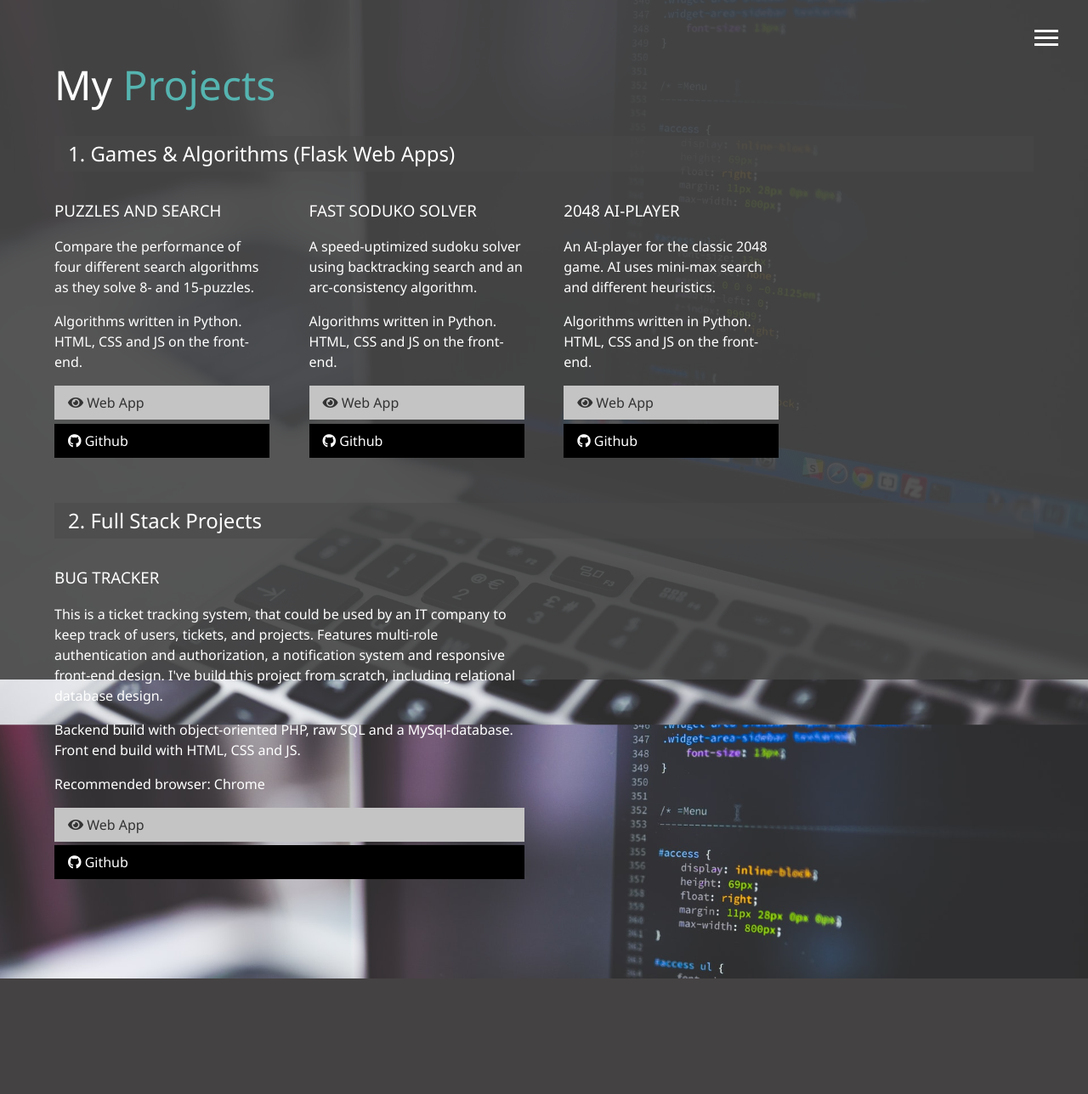
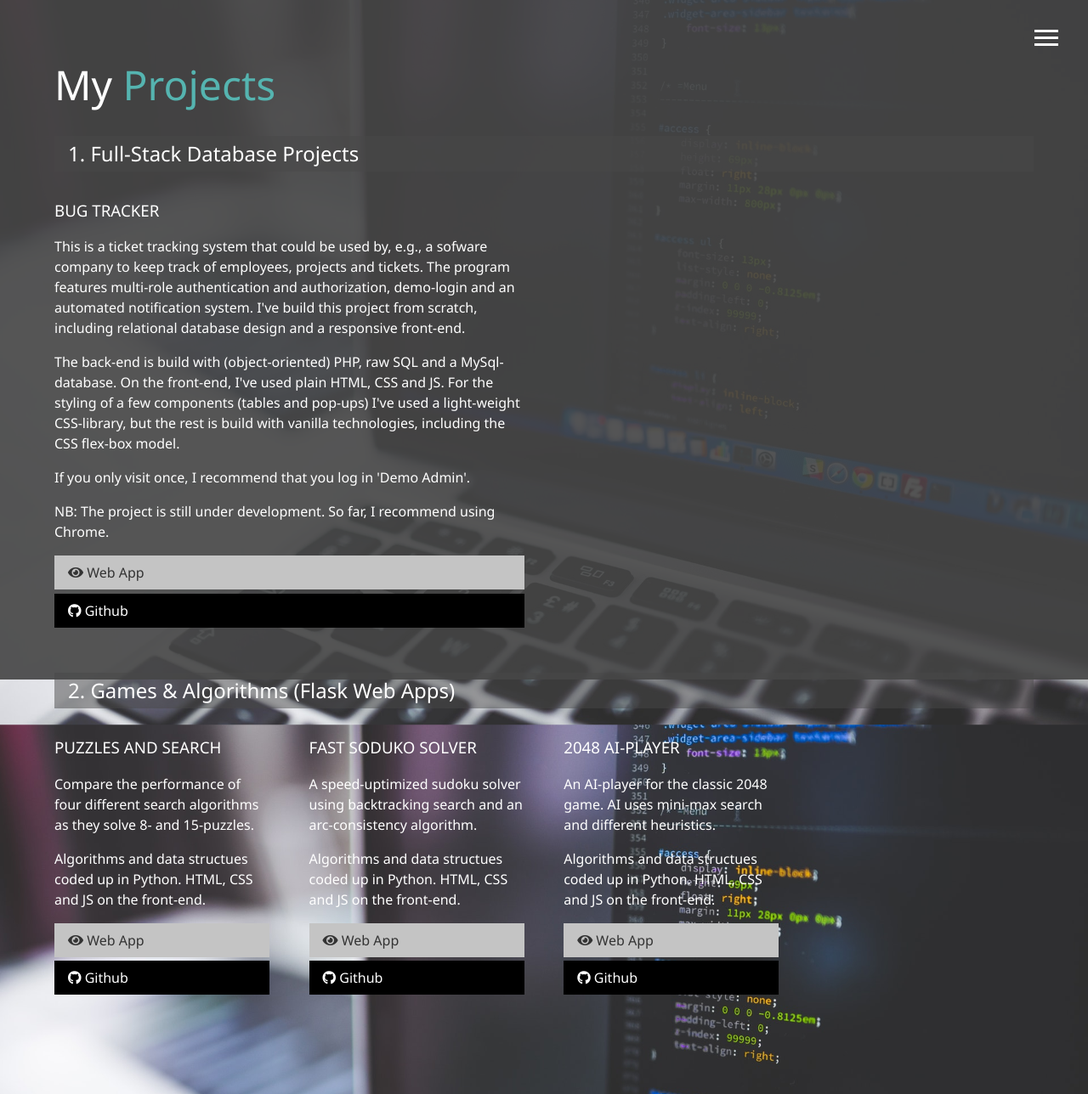
Before and after one commit to KristianMSchmidt/flask-portfolio, a Flask app: page /projects in a window 1280 px wide. Shown: the whole page at 85% size. Before the commit the page ends 1152 px from the top, so only its background shows below. Run offline with Flask 2, Linux system fonts and the light colour scheme; some libraries are stand-ins or nearby versions.

Commit message:
changed styling of projects page

```diff
--- a/static/css/_mobile.scss
+++ b/static/css/_mobile.scss
@@ -2,13 +2,19 @@
 @include mediaXl {
     .projects {
         grid-template-columns: 1fr 1fr 1fr 1fr;
+        &.big {
+            grid-template-columns: 1fr 1fr;
+        }
     }
 }
 
 // Desktops & Laptops
 @include mediaLg {
     .projects {
-    grid-template-columns: 1fr 1fr 1fr;
+        grid-template-columns: 1fr 1fr;
+        &.big {
+            grid-template-columns: 1fr;
+        }
     }
 }
 
@@ -20,54 +26,43 @@
         li {
             text-align: left;
         }
-
         .lg-heading {
             line-height: 1;
             margin-bottom: 1rem;
         }
     }
-
     ul.menu-nav,
     div.menu-branding {
         float: none;
         width: 100%;
         min-height: 0;
-
         &.show {
             transform: translate3d(0, 0, 0);
         }
     }
-
     .menu-nav {
         height: 75vh;
         transform: translate3d(-100%, 0, 0);
         font-size: 24px;
     }
-
     .menu-branding {
         height: 25vh;
         transform: translate3d(100%, 0, 0);
-
         .portrait {
             background: url("../img/portrait_small.jpg");
             width: 150px;
             height: 150px;
         }
     }
-
     .about-info {
-    grid-template-areas:
-      "bioimage"
-      "bio"
-      "job1"
-      "job2"
-      "job3";
-
+        grid-template-areas: "bioimage" "bio" "job1" "job2" "job3";
         grid-template-columns: 1fr;
     }
-
     .projects {
         grid-template-columns: 1fr 1fr;
+        &.big {
+            grid-template-columns: 1fr;
+        }
     }
 }
 
@@ -78,13 +73,11 @@
         #home h1 {
             margin-top: 10vh;
         }
-
         .lg-heading {
             margin-top: 1rem;
             font-size: 5rem;
         }
     }
-
     .projects {
         grid-template-columns: 1fr;
     }
--- a/static/css/main.css
+++ b/static/css/main.css
@@ -280,8 +280,7 @@ main#home h1 {
   display: -ms-grid;
   display: grid;
   grid-gap: 30px;
-      grid-template-areas: "bioimage bio bio"
- "job1 job2 job3";
+      grid-template-areas: "bioimage bio bio" "job1 job2 job3";
   -ms-grid-columns: 1fr 1fr 1fr;
       grid-template-columns: 1fr 1fr 1fr;
 }
@@ -423,12 +422,20 @@ main#home h1 {
     -ms-grid-columns: 1fr 1fr 1fr 1fr;
         grid-template-columns: 1fr 1fr 1fr 1fr;
   }
+  .projects.big {
+    -ms-grid-columns: 1fr 1fr;
+        grid-template-columns: 1fr 1fr;
+  }
 }
 
 @media screen and (min-width: 769px) and (max-width: 1170px) {
   .projects {
-    -ms-grid-columns: 1fr 1fr 1fr;
-        grid-template-columns: 1fr 1fr 1fr;
+    -ms-grid-columns: 1fr 1fr;
+        grid-template-columns: 1fr 1fr;
+  }
+  .projects.big {
+    -ms-grid-columns: 1fr;
+        grid-template-columns: 1fr;
   }
 }
 
@@ -474,17 +481,17 @@ main#home h1 {
     height: 150px;
   }
   .about-info {
-        grid-template-areas: "bioimage"
- "bio"
- "job1"
- "job2"
- "job3";
+        grid-template-areas: "bioimage" "bio" "job1" "job2" "job3";
     -ms-grid-columns: 1fr;
         grid-template-columns: 1fr;
   }
   .projects {
     -ms-grid-columns: 1fr 1fr;
         grid-template-columns: 1fr 1fr;
+  }
+  .projects.big {
+    -ms-grid-columns: 1fr;
+        grid-template-columns: 1fr;
   }
 }
 
--- a/templates/projects.html
+++ b/templates/projects.html
@@ -1,6 +1,4 @@
-{% extends 'base.html' %}
-{% block title %}View My Work{% endblock title %}
-{% block main %}
+{% extends 'base.html' %} {% block title %}View My Work{% endblock title %} {% block main %}
 <main id="work">
 
     <h1 class="md-heading">My
@@ -8,14 +6,40 @@
     </h1><br>
 
     <h2 class="sm-heading">
-        1. Games & Algorithms (Flask Web Apps)
+        1. Full-Stack Database Projects
+    </h2>
+    <div class="projects big">
+        <div class="project">
+            <h3 class="text-primary">BUG TRACKER</h3>
+            <p>This is a ticket tracking system that could be used by, e.g., a sofware company to keep track of employees, projects and tickets. The program features multi-role authentication and authorization, demo-login and an automated notification system.
+                I've build this project from scratch, including relational database design and a responsive front-end.
+            </p>
+            <p>The back-end is build with (object-oriented) PHP, raw SQL and a MySql-database. On the front-end, I've used plain HTML, CSS and JS. For the styling of a few components (tables and pop-ups) I've used a light-weight CSS-library, but the rest
+                is build with vanilla technologies, including the CSS flex-box model.
+            </p>
+            <p>If you only visit once, I recommend that you log in 'Demo Admin'.</p>
+            <p>NB: The project is still under development. So far, I recommend using Chrome. </p>
+
+            <div class="project-links">
+                <a href="https://kristiansbugtracker.000webhostapp.com/view/pages/demo_login.php" target="_blank" class="btn-light">
+                    <i class="fas fa-eye"></i> Web App
+                </a>
+                <a href="https://github.com/KristianMSchmidt/bug_tracker" class="btn-dark">
+                    <i class="fab fa-github"></i> Github
+                </a>
+            </div>
+        </div>
+    </div>
+
+    <h2 class="sm-heading">
+        2. Games & Algorithms (Flask Web Apps)
     </h2>
     <div class="projects small">
         <div class="project">
             <h3 class="text-primary">PUZZLES AND SEARCH</h3>
             <p>Compare the performance of four different search algorithms as they solve 8- and 15-puzzles.</p>
-            <p>Algorithms written in Python. HTML, CSS and JS on the front-end.</p>
-            <div class = "project-links">
+            <p>Algorithms and data structues coded up in Python. HTML, CSS and JS on the front-end.</p>
+            <div class="project-links">
                 <a href="http://kristianmschmidt.pythonanywhere.com/puzzle" target="_blank" class="btn-light">
                     <i class="fas fa-eye"></i> Web App
                 </a>
@@ -27,8 +51,8 @@
         <div class="project">
             <h3 class="text-primary">FAST SODUKO SOLVER</h3>
             <p>A speed-uptimized sudoku solver using backtracking search and an arc-consistency algorithm.</p>
-            <p>Algorithms written in Python. HTML, CSS and JS on the front-end.</p>
-            <div class = "project-links">
+            <p>Algorithms and data structues coded up in Python. HTML, CSS and JS on the front-end.</p>
+            <div class="project-links">
                 <a href="http://kristianmschmidt.pythonanywhere.com/sudoku" target="_blank" class="btn-light">
                     <i class="fas fa-eye"></i> Web App
                 </a>
@@ -40,8 +64,8 @@
         <div class="project">
             <h3 class="text-primary">2048 AI-PLAYER</h3>
             <p>An AI-player for the classic 2048 game. AI uses mini-max search and different heuristics.</p>
-            <p>Algorithms written in Python. HTML, CSS and JS on the front-end.</p>
-            <div class = "project-links">
+            <p>Algorithms and data structues coded up in Python. HTML, CSS and JS on the front-end.</p>
+            <div class="project-links">
                 <a href="http://kristianmschmidt.pythonanywhere.com/twentyfortyeight" target="_blank" class="btn-light">
                     <i class="fas fa-eye"></i> Web App
                 </a>
@@ -51,34 +75,5 @@
             </div>
         </div>
     </div>
-
-    <h2 class="sm-heading">
-        2. Full Stack Projects
-    </h2>
-    <div class="projects big">
-        <div class="project">
-            <h3 class="text-primary">BUG TRACKER</h3>
-            <p>This is a ticket tracking system, that could be used by an IT company to keep
-                track of users, tickets, and projects. Features multi-role authentication and authorization,
-                a notification system and responsive front-end design.
-
-                I've build this project from scratch, including relational database design.
-
-            </p>
-            <p>Backend build with object-oriented PHP, raw SQL and a MySql-database.
-                Front end build with HTML, CSS and JS.
-            </p>
-            <p>Recommended browser: Chrome</p>
-
-            <div class = "project-links">
-                <a href="https://kristiansbugtracker.000webhostapp.com/view/pages/demo_login.php" target="_blank" class="btn-light">
-                    <i class="fas fa-eye"></i> Web App
-                </a>
-                <a href="https://github.com/KristianMSchmidt/bug_tracker" class="btn-dark">
-                    <i class="fab fa-github"></i> Github
-                </a>
-            </div>
-        </div>
-    </div>
 </main>
 {% endblock main %}
```
Also changed, not shown: app.py (+5 -5 lines), static/css/main.scss (+1 -19 lines), templates/about.html (+8 -18 lines), templates/ideer.txt (deleted, +0 -17 lines), 2 other files. Lines whose indentation alone changed are shown as unchanged.
